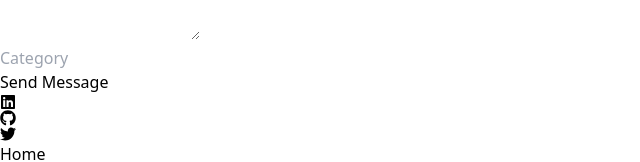
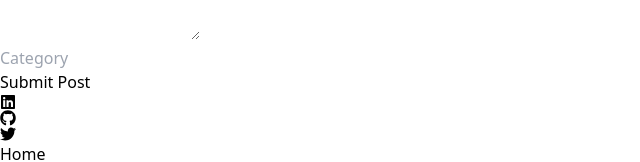
Before and after one commit to ortizlilian/next-gen-coders, a Next.js app: page /form/form in a window 1280 px wide. Shown: the part 381-543 px from the top of the page, without its empty margins (0-640 px from the left). Built offline with nearby package versions, Linux system fonts and the light colour scheme.

Commit message:
fixed indentation

```diff
--- a/src/pages/form/form.js
+++ b/src/pages/form/form.js
@@ -1,8 +1,6 @@
 import React from "react";
 import { useState } from "react";
 import axios from 'axios';
-
-
 
 function Form() {
     const [formData, setFormData] = useState({
@@ -18,8 +16,6 @@
             ...formData,
             [event.target.name]: event.target.value
         });
-        console.log(event.target.value);
-
     }
 
     const handleSubmit = (event) => {
@@ -32,8 +28,6 @@
             .catch(function (error) {
                 console.log(error);
             });
-
-
     };
 
 
@@ -64,10 +58,9 @@
                             type="text" placeholder="Category"
                         />
                     </div>
+                    <button className="bg-[#1da1f2] w-full p-4 text-gray-100 mt-4">Submit Post</button>
+                </form>
 
-
-                    <button className="bg-[#1da1f2] w-full p-4 text-gray-100 mt-4">Send Message</button>
-                </form>
             </div>
         </div >
     )
```
